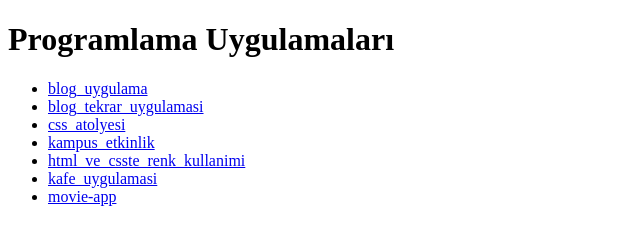
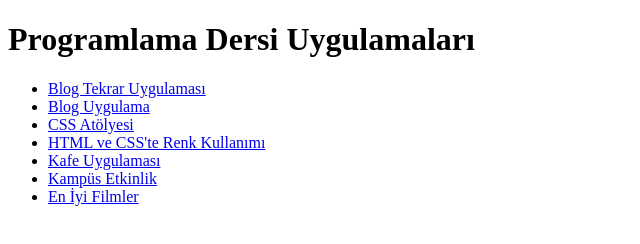
Before and after one commit to ahmetdundarspr/programlama-odevi, a plain HTML site: page Desktop/index.html in a window 1280 px wide. Shown: the whole page, without its empty margins (0-640 px from the left). Drawn offline with Linux system fonts and the light colour scheme.

Commit message:
Update titles and links in index.html

```diff
--- a/Desktop/index.html
+++ b/Desktop/index.html
@@ -1,21 +1,28 @@
+
 <!DOCTYPE html>
 <html lang="tr">
 <head>
     <meta charset="UTF-8">
-    <meta name="viewport" content="width=device-width, initial-scale=1.0">
-    <title>Programlama Uygulamaları</title>
+    <title>Programlama Ödevleri</title>
 </head>
 <body>
-    <h1>Programlama Uygulamaları</h1>
+    <h1>Programlama Dersi Uygulamaları</h1>
 
     <ul>
-        <li><a href="blog_uygulama/index.html">blog_uygulama</a></li>
-        <li><a href="blog_tekrar_uygulamasi/index.html">blog_tekrar_uygulamasi</a></li>
-        <li><a href="css_atolyesi/index.html">css_atolyesi</a></li>
-        <li><a href="kampus_etkinlik/index.html">kampus_etkinlik</a></li>
-        <li><a href="html_ve_csste_renk_kullanimi/index.html">html_ve_csste_renk_kullanimi</a></li>
-        <li><a href="kafe_uygulamasi/index.html">kafe_uygulamasi</a></li>
-        <li><a href="movie-app/uygulama/index.html">movie-app</a></li>
+        <li><a href="blog_tekrar_uygulamasi/blog_tekrar_uygulamasi.html">Blog Tekrar Uygulaması</a></li>
+
+        <li><a href="blog_uygulama/blog_uygulama.html">Blog Uygulama</a></li>
+
+        <li><a href="css_atolyesi/uygulama.html">CSS Atölyesi</a></li>
+
+        <li><a href="html_ve_csste_renk_kullanimi/html_css_colors_ders_notu.html">HTML ve CSS'te Renk Kullanımı</a></li>
+
+        <li><a href="kafe_uygulamasi/kafe_uygulamas%C4%B1.html">Kafe Uygulaması</a></li>
+
+        <li><a href="kampus_etkinlik/index.html">Kampüs Etkinlik</a></li>
+
+        <li><a href="movie-app/uygulama/index.html">En İyi Filmler</a></li>
     </ul>
+
 </body>
 </html>
```
